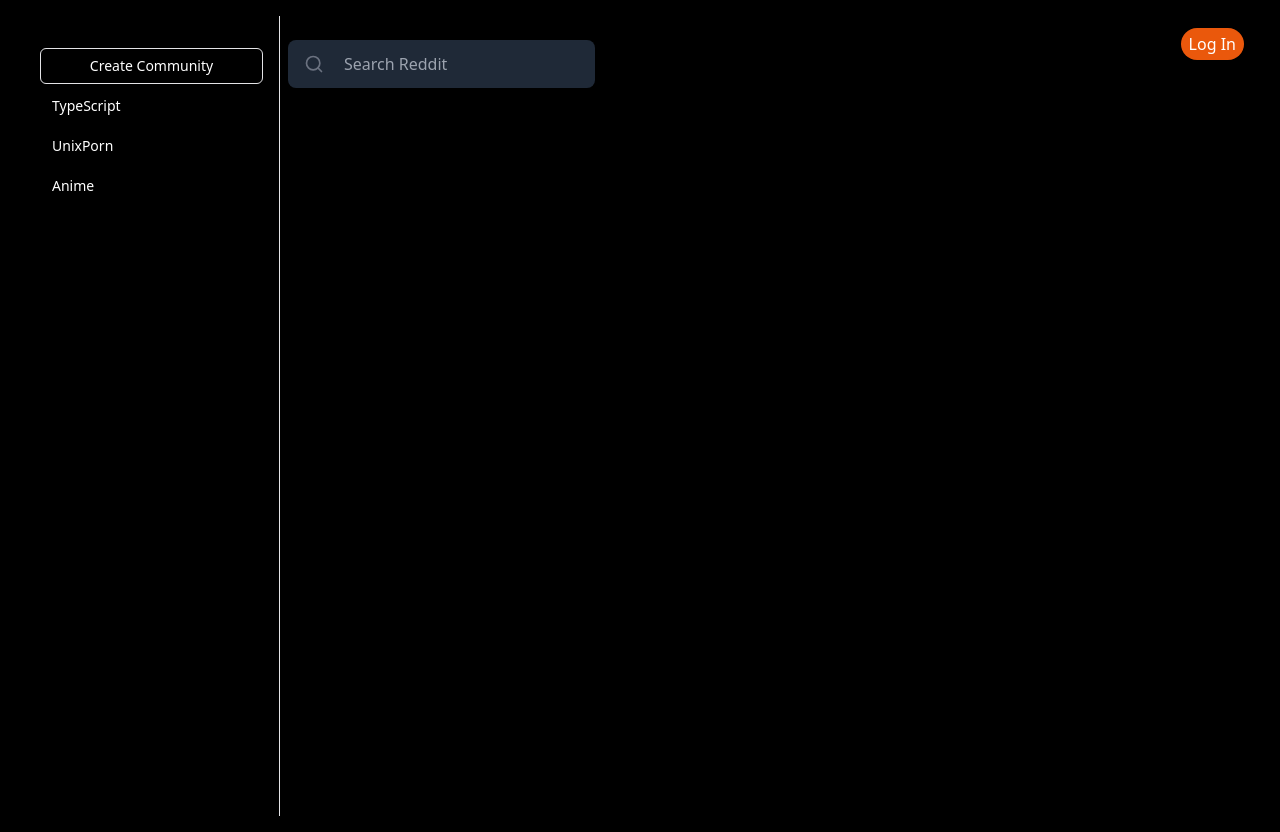
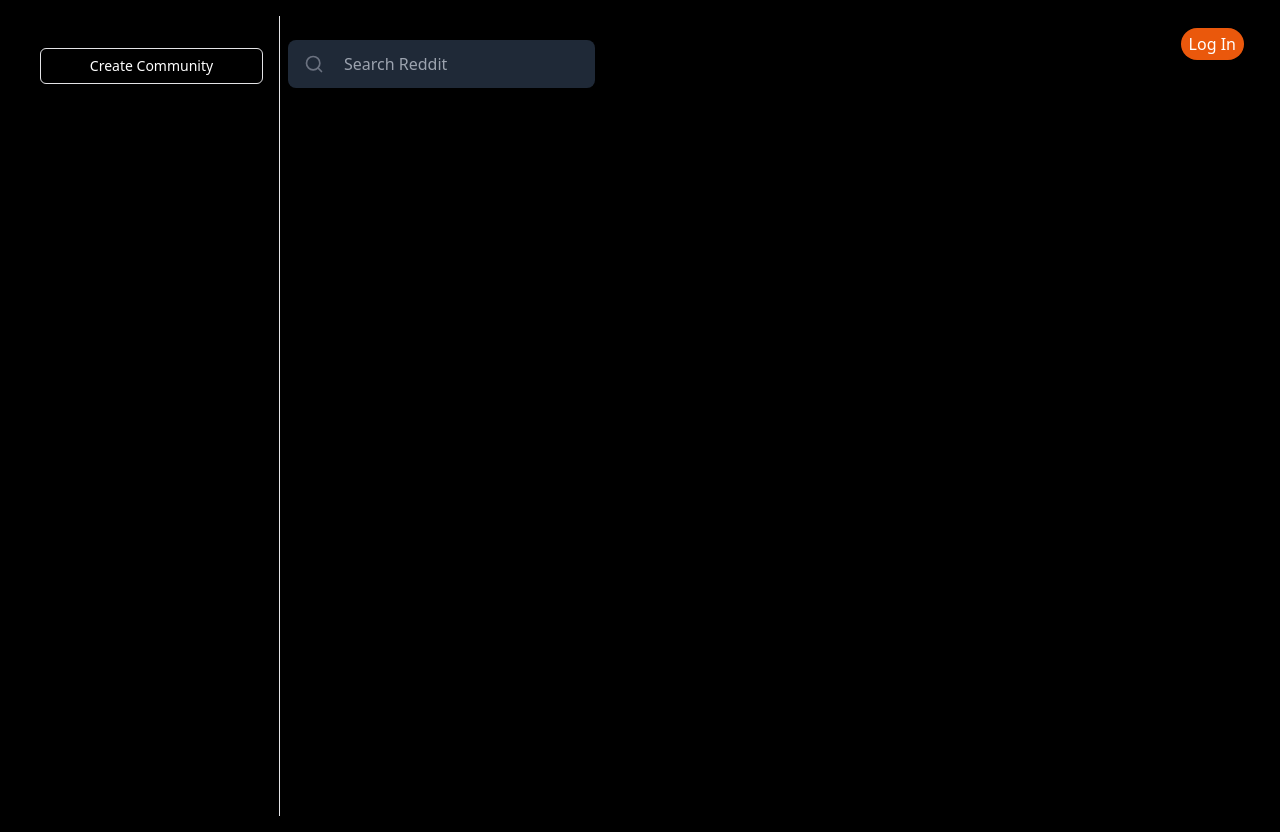
Before and after one commit to kaviraj-j/reddit-clone, a Next.js app in the folder nextjs-web/: page / in a window 1280 px wide. Built offline with nearby package versions, Linux system fonts and the light colour scheme.

Commit message:
change in side panel: fetches the user's follwed subreddits from api

```diff
--- a/nextjs-web/src/app/components/header/LoginButton.tsx
+++ b/nextjs-web/src/app/components/header/LoginButton.tsx
@@ -20,12 +20,9 @@
   };
 
   useEffect(() => {
-    console.log("Inside validate tkn use effect")
     async function validate() {
       if (token) {
-        console.log("Indie IF")
         const isValidToken = await validateToken(token);
-        console.log({isValidToken})
         if(!isValidToken) {
           logout()
         }
--- a/nextjs-web/src/app/components/header/LoginModal.tsx
+++ b/nextjs-web/src/app/components/header/LoginModal.tsx
@@ -52,7 +52,6 @@
     } catch (err: any) {
       alert(err.response.data.message);
     }
-    console.log({ response });
     if (response) {
       login(response.user, response.token);
       setShowLoginModal(false);
--- a/nextjs-web/src/app/components/side-panel/CreateCommunityModal.tsx
+++ b/nextjs-web/src/app/components/side-panel/CreateCommunityModal.tsx
@@ -55,6 +55,8 @@
     e.preventDefault();
     const formErrors = validateForm();
     setErrors(formErrors);
+    console.log("inside create community")
+    console.log({createCommtoken: token})
 
     if (Object.keys(formErrors).length === 0) {
       if (!token) {
--- a/nextjs-web/src/app/components/side-panel/SidePanel.tsx
+++ b/nextjs-web/src/app/components/side-panel/SidePanel.tsx
@@ -1,35 +1,51 @@
 "use client";
 
-import { useState } from "react";
+import { useEffect, useState } from "react";
 import { Button } from "@/components/ui/button";
 import { ScrollArea } from "@/components/ui/scroll-area";
 import { Sheet, SheetContent, SheetTrigger } from "@/components/ui/sheet";
 import { Menu, X } from "lucide-react";
 import { CreateCommunity } from "./CreateCommunityModal";
-
-const followedSubreddits = [
-  { name: "TypeScript", href: "/r/typescript" },
-  { name: "UnixPorn", href: "/r/unixporn" },
-  { name: "Anime", href: "/r/anime" },
-];
+import { SubReddit } from "@/lib/data-types";
+import Link from "next/link";
+import { getFollwedSubreddits } from "@/lib/subreddit";
+import { useAuth } from "@/app/context/authContext";
 
 export default function ResponsiveSidebar() {
+  const [followedSubreddits, setFollowedSubReddits] = useState<SubReddit[]>();
   const [isOpen, setIsOpen] = useState<boolean>(false);
+  const { token } = useAuth();
+
+  useEffect(() => {
+    const fetchFollwedSubreddits = async () => {
+      try {
+        if (token) {
+          const response = await getFollwedSubreddits(token);
+          const subReddits = response?.data;
+          setFollowedSubReddits(subReddits ?? []);
+        }
+      } catch (error) {
+        console.log(error);
+      }
+    };
+    fetchFollwedSubreddits();
+  }, [token]);
 
   const Sidebar = () => (
     <div className="flex h-screen w-64 flex-col overflow-y-auto border-r px-4 py-8 text-white bg-black mr-2">
       <ScrollArea className="flex-grow">
         <nav className="flex flex-col space-y-1 mb-1">
           <CreateCommunity />
-          {followedSubreddits.map((item) => (
-            <a
-              key={item.name}
-              href={item.href}
-              className="rounded-lg px-3 py-2 text-sm font-medium hover:bg-gray-700"
-            >
-              {item.name}
-            </a>
-          ))}
+          {followedSubreddits &&
+            followedSubreddits.map((subReddit) => (
+              <Link
+                key={subReddit.name}
+                href={`/r/${subReddit.name}`}
+                className="rounded-lg px-3 py-2 text-sm font-medium hover:bg-gray-700"
+              >
+                {subReddit.name}
+              </Link>
+            ))}
         </nav>
       </ScrollArea>
     </div>
--- a/nextjs-web/src/config/api.ts
+++ b/nextjs-web/src/config/api.ts
@@ -1,11 +1,13 @@
-export const apiBaseUrl: string = process.env.SERVER_BASE_URL ?? "http://localhost:8080"
+export const apiBaseUrl: string =
+  process.env.SERVER_BASE_URL ?? "http://localhost:8080";
 
 export const authUrl = {
   signUp: `${apiBaseUrl}/auth/signup`,
   signIn: `${apiBaseUrl}/auth/login`,
-  validateToken: `${apiBaseUrl}/auth/validate`
-}
+  validateToken: `${apiBaseUrl}/auth/validate`,
+};
 
 export const subredditUrl = {
-  new: `${apiBaseUrl}/subreddit/new`
-}
+  new: `${apiBaseUrl}/subreddit/new`,
+  follwedSubReddits: `${apiBaseUrl}/subreddit/follwed`,
+};
--- a/nextjs-web/src/lib/subreddit.ts
+++ b/nextjs-web/src/lib/subreddit.ts
@@ -4,7 +4,10 @@
 import { NewSubredditPayload } from "./data-types";
 import { subredditUrl } from "@/config/api";
 
-export const createSubreddit = async (subreddiDetails: NewSubredditPayload, token: string) => {
+export const createSubreddit = async (
+  subreddiDetails: NewSubredditPayload,
+  token: string
+) => {
   const headers = {
     Authorization: `Bearer ${token}`,
   };
@@ -19,3 +22,11 @@
     )
     .then((res) => res.data);
 };
+
+export const getFollwedSubreddits = async (token: string) => {
+  const headers = {
+    Authorization: `Bearer ${token}`,
+  };
+
+  return axios.get(subredditUrl.follwedSubReddits, { headers }).then((res) => res.data);
+};
```
Also changed, not shown: nextjs-web/src/lib/auth.ts (+10 -5 lines), nextjs-web/src/lib/data-types.ts (+11 -0 lines), 1 other file (tests, documents, lock files or other folders).
